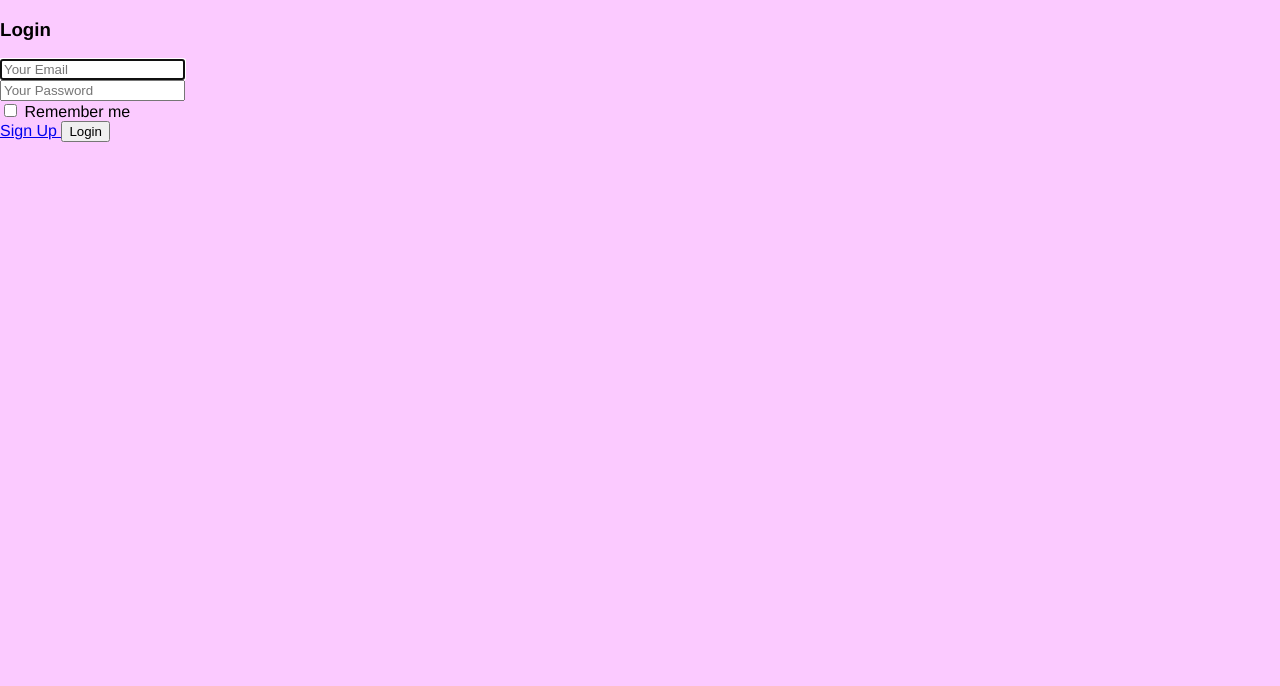
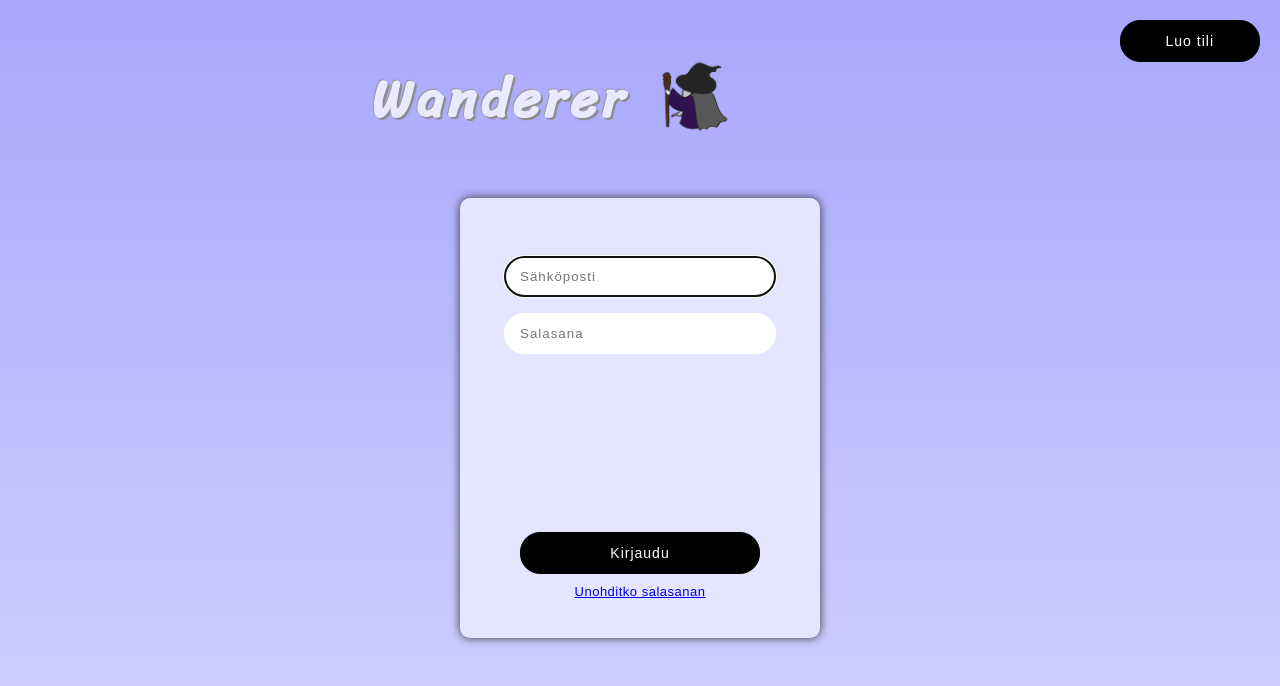
Before and after one commit to EmmiPoutanen/Wanderer, a Flask app: page /login in a window 1280 px wide. Shown: the top 686 px of the page. Run offline with Flask 3, Linux system fonts and the light colour scheme.

Commit message:
Styling auth screens

```diff
--- a/website/static/css/auth.css
+++ b/website/static/css/auth.css
@@ -2,5 +2,95 @@ body {
     margin: 0;
     padding: 0;
     font-family: "Helvetica Neue", Helvetica, Arial, sans-serif;
-    background-color: #fbcaff;
-  }
+    background-image: linear-gradient(#A9A7FD,#D4D3FE);
+    background-attachment: fixed;
+    text-align: center;
+}
+
+.logoContainer {
+  align-items: center;
+  justify-content: center;
+  display: flex;
+  flex-direction: row;
+}
+
+ img {
+  width: 120px;
+  height: auto;
+}
+
+.headline {
+  font-family: 'Sriracha', cursive;
+  color: rgba(234, 233, 255);
+  font-size: 45px;
+  letter-spacing: .1em;
+  text-shadow:
+    -1px -1px 1px #9b9b9b,
+    2px 2px 1px #8b8b8b;
+}
+
+.form-container {
+  width: 300px;
+  height: 340px;
+  background-color: #E5E5FF;
+  border-radius: 10px;
+  padding: 50px 30px;
+  box-shadow: 0 0 10px 0 #272727e7;
+  margin: auto;
+}
+.registerbutton {
+  border-radius: 20px;
+  border: 1px solid #000000;
+  background-color: #000000;
+  padding: 12px 45px;
+  color: #FFFFFF;
+  font-size: 14px;
+  letter-spacing: 1px;
+  transition: tranform 80 ms ease-in;
+  float: right;
+  margin-top: 20px;
+  margin-right: 20px;
+
+}
+
+.loginbutton {
+  border-radius: 20px;
+  border: 1px solid #000000;
+  background-color: #000000;
+  padding: 12px 15px;
+  color:#FFFFFF;
+  font-size: 14px;
+  letter-spacing: 1px;
+  transition: transform 80ms ease-in;
+  width: 80%;
+  margin-top: 170px;
+}
+
+.signup-button {
+  border-radius: 20px;
+  border: 1px solid #000000;
+  background-color: #000000;
+  padding: 12px 15px;
+  color:#FFFFFF;
+  font-size: 14px;
+  letter-spacing: 1px;
+  transition: transform 80ms ease-in;
+  width: 80%;
+  margin-top: 150px;
+}
+
+.forgot-link {
+  margin-top: 10px;
+  font-size: 13px;
+  color: #8B8989;
+  letter-spacing: 0.5px;
+}
+
+input {
+  border: 1px solid #FFFFFF;
+  border-radius: 20px;
+  margin: 8px 0;
+  width: 80%;
+  padding: 12px 15px;
+  letter-spacing: 1px;
+}
--- a/website/templates/base_auth.html
+++ b/website/templates/base_auth.html
@@ -5,7 +5,19 @@
     <link rel="stylesheet" href="{{ url_for('static', filename='css/auth.css') }}">
   </head>
   <body>
-    {% block content %}
-    {% endblock %}
+    <button class="registerbutton">Luo tili</button>
+    <div class="logoContainer">
+      <div class="headline">
+        <h3>Wanderer</h3>
+        <link href="https://fonts.googleapis.com/css2?family=Sriracha&display=swap" rel="stylesheet">
+      </div>
+      <div class="logo">
+        <img src="/static/Logo/Logo1.png"alt="logo">
+      </div>
+    </div>
+    <div class="form-container">
+      {% block content %}
+      {% endblock %}
+    </div>
   </body>
 </html>
--- a/website/templates/login.html
+++ b/website/templates/login.html
@@ -1,30 +1,24 @@
 {% extends "base_auth.html" %}
 
 {% block content %}
-<div>
-  <h3>Login</h3>
   <div>
     <form method="POST" action="/login">
       <div>
         <div>
-          <input type="email" name="email" placeholder="Your Email" autofocus="">
+          <input type="email" name="email" placeholder="Sähköposti" autofocus="">
         </div>
       </div>
       <div class="field">
         <div class="control">
-          <input type="password" name="password" placeholder="Your Password">
+          <input type="password" name="password" placeholder="Salasana">
         </div>
       </div>
-      <div class="field">
-        <label class="checkbox">
-          <input type="checkbox" name="remember">
-            Remember me
-        </label>
+      <button class="loginbutton">Kirjaudu</button>
+      <div class="forgot-link">
+      <a href="{{ url_for('authentication.signup') }}">
+        Unohditko salasanan
+      </a>
       </div>
-      <a href="{{ url_for('authentication.signup') }}">
-        Sign Up
-      </a>
-      <button class="button is-block is-info is-large is-fullwidth">Login</button>
     </form>
   </div>
 </div>
```
Also changed, not shown: website/templates/signup.html (+8 -7 lines), website/static/Logo/Logo1.png (added).
